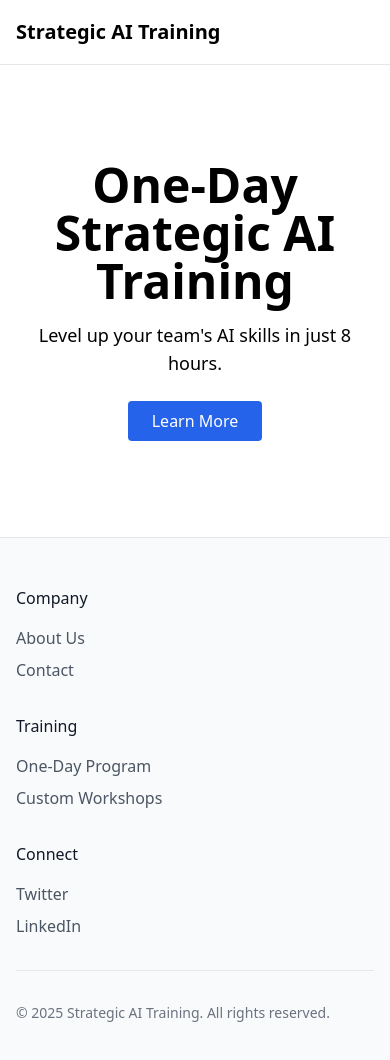
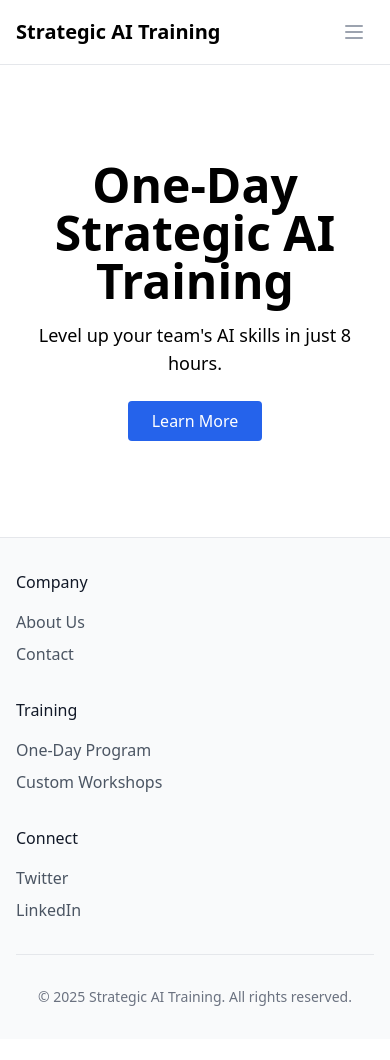
Before and after one commit to 7MinuteLife/one-day-strategic-ai, a Next.js app: page / in a window 390 px wide. Shown: the top 1060 px of the page. After the commit the page ends 1039 px from the top, so only its background shows below. Built offline with nearby package versions, Linux system fonts and the light colour scheme.

Commit message:
Improve mobile responsiveness

```diff
--- a/components/Footer.tsx
+++ b/components/Footer.tsx
@@ -3,8 +3,8 @@
 export function Footer() {
   return (
     <footer className="bg-gray-50 border-t">
-      <div className="max-w-7xl mx-auto py-12 px-4 sm:px-6 lg:px-8">
-        <div className="grid grid-cols-1 md:grid-cols-3 gap-8">
+      <div className="max-w-7xl mx-auto py-8 px-4 sm:py-12 sm:px-6 lg:px-8">
+        <div className="grid grid-cols-1 gap-8 md:grid-cols-3">
           <div>
             <h3 className="text-base font-medium text-gray-900">Company</h3>
             <ul className="mt-4 space-y-2">
@@ -55,7 +55,7 @@
         </div>
 
         <div className="mt-8 border-t border-gray-200 pt-8">
-          <p className="text-sm text-gray-500">
+          <p className="text-sm text-gray-500 text-center">
             &copy; {new Date().getFullYear()} Strategic AI Training. All rights reserved.
           </p>
         </div>
--- a/components/Navbar.tsx
+++ b/components/Navbar.tsx
@@ -1,6 +1,9 @@
 import Link from 'next/link'
+import { useState } from 'react'
 
 export function Navbar() {
+  const [isMenuOpen, setIsMenuOpen] = useState(false)
+
   return (
     <nav className="border-b">
       <div className="max-w-7xl mx-auto px-4 sm:px-6 lg:px-8">
@@ -10,6 +13,8 @@
               Strategic AI Training
             </Link>
           </div>
+
+          {/* Desktop menu */}
           <div className="hidden sm:ml-6 sm:flex sm:space-x-8">
             <Link
               href="/"
@@ -36,8 +41,53 @@
               Contact
             </Link>
           </div>
+
+          {/* Mobile menu button */}
+          <div className="sm:hidden">
+            <button
+              onClick={() => setIsMenuOpen(!isMenuOpen)}
+              className="inline-flex items-center justify-center p-2 rounded-md text-gray-400 hover:text-gray-500 hover:bg-gray-100 focus:outline-none"
+            >
+              <span className="sr-only">Open main menu</span>
+              <svg className="h-6 w-6" xmlns="http://www.w3.org/2000/svg" fill="none" viewBox="0 0 24 24" stroke="currentColor">
+                <path strokeLinecap="round" strokeLinejoin="round" strokeWidth={2} d={isMenuOpen ? "M6 18L18 6M6 6l12 12" : "M4 6h16M4 12h16M4 18h16"} />
+              </svg>
+            </button>
+          </div>
         </div>
       </div>
+
+      {/* Mobile menu, show/hide based on menu state */}
+      {isMenuOpen && (
+        <div className="sm:hidden">
+          <div className="pt-2 pb-3 space-y-1">
+            <Link
+              href="/"
+              className="block pl-3 pr-4 py-2 border-l-4 border-transparent text-base font-medium text-gray-600 hover:text-gray-800 hover:bg-gray-50 hover:border-gray-300"
+            >
+              Home
+            </Link>
+            <Link
+              href="/about"
+              className="block pl-3 pr-4 py-2 border-l-4 border-transparent text-base font-medium text-gray-600 hover:text-gray-800 hover:bg-gray-50 hover:border-gray-300"
+            >
+              About
+            </Link>
+            <Link
+              href="/training/one-day-strategic-ai"
+              className="block pl-3 pr-4 py-2 border-l-4 border-transparent text-base font-medium text-gray-600 hover:text-gray-800 hover:bg-gray-50 hover:border-gray-300"
+            >
+              Training Details
+            </Link>
+            <Link
+              href="/contact"
+              className="block pl-3 pr-4 py-2 border-l-4 border-transparent text-base font-medium text-gray-600 hover:text-gray-800 hover:bg-gray-50 hover:border-gray-300"
+            >
+              Contact
+            </Link>
+          </div>
+        </div>
+      )}
     </nav>
   )
 }
```
